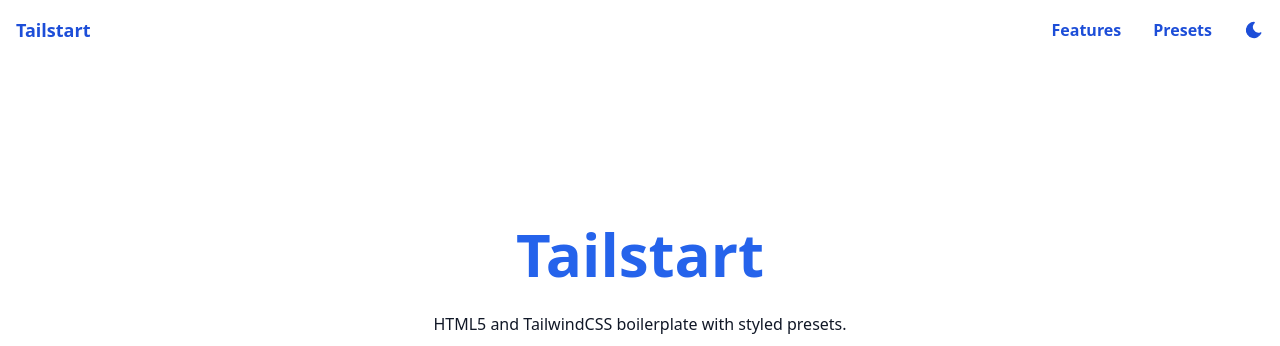
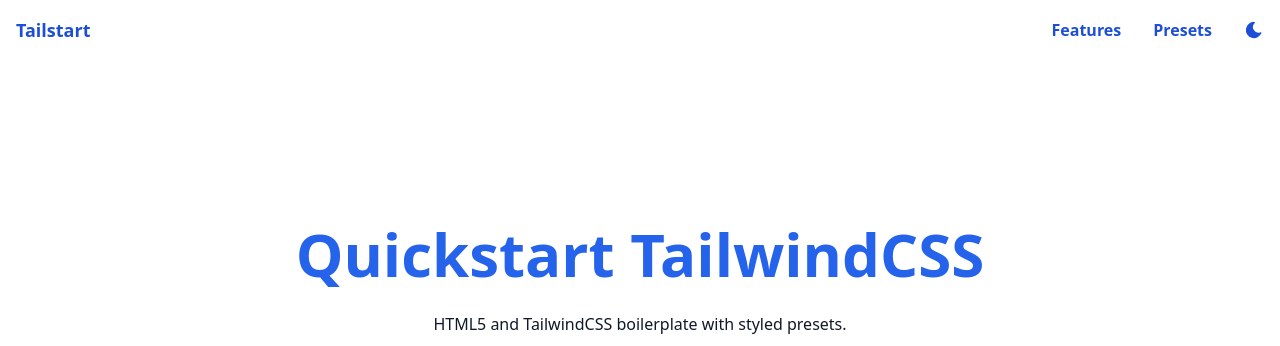
Before and after one commit to mkfizi/tailstart, a website: page index.html in a window 1280 px wide. Shown: the top 346 px of the page. Drawn offline with Linux system fonts and the light colour scheme.

Commit message:
Change h1 text

```diff
--- a/index.html
+++ b/index.html
@@ -98,7 +98,7 @@
 
         <!-- Hero -->
         <section id="hero" class="pt-24 mb-24 text-center">
-            <h1 class="mb-1 text-4xl text-blue-600 dark:text-blue-400 sm:text-5xl lg:text-6xl"><strong>Tailstart</strong></h1>
+            <h1 class="mb-1 text-4xl text-blue-600 dark:text-blue-400 sm:text-5xl lg:text-6xl"><strong>Quickstart TailwindCSS</strong></h1>
             <div class="mb-8">
                 <h2 class="mb-1 text-3xl text-gray-900 sm:text-4xl lg:text-5xl dark:text-white"><span class="text-base">HTML5 and TailwindCSS boilerplate with styled presets.</span></h2>
             </div>
```
Also changed, not shown: CHANGELOG.md, 1 other file.
